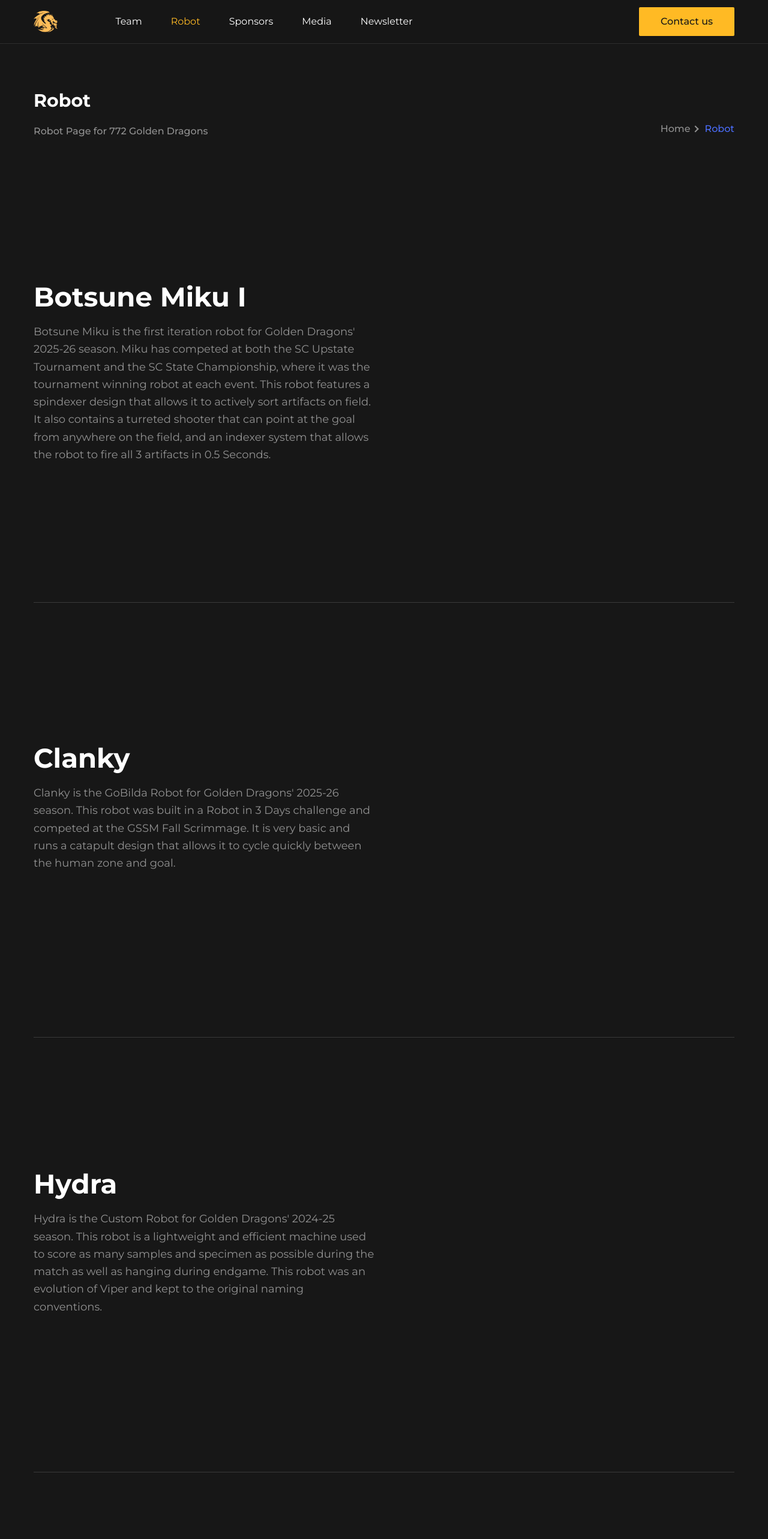
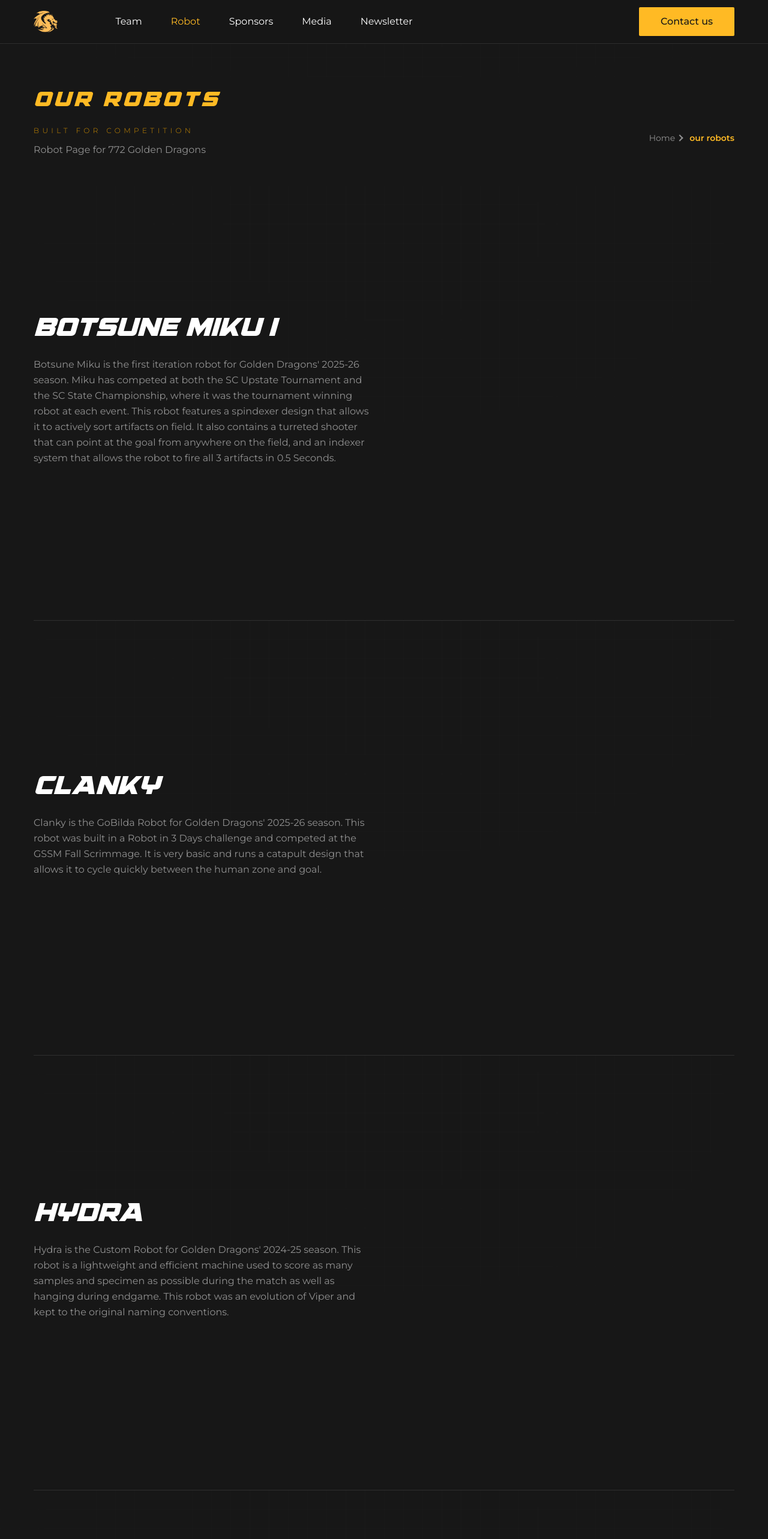
Before and after one commit to GoldenDragons772/ftc772.org, a Next.js app: page /robot in a window 1280 px wide. Shown: the top 2566 px of the page at 60% size. Built offline with nearby package versions, Linux system fonts and the light colour scheme.

Commit message:
Robot Re-Theme

```diff
--- a/src/app/robot/page.tsx
+++ b/src/app/robot/page.tsx
@@ -17,8 +17,11 @@ const AboutPage = () => {
   return (
     <>
       <Breadcrumb
-        pageName="Robot"
+        pageName="our robots"
         description="Robot Page for 772 Golden Dragons"
+        titleClassName="text-yellow text-3xl sm:text-4xl tracking-[0.14em]"
+        subtitle="Built for competition"
+        subtitleClassName="text-xs text-[#CE8D00] tracking-[0.45em]"
       />
       <Botsune1 />
       <Clanky />
--- a/src/components/About/Botsune1.tsx
+++ b/src/components/About/Botsune1.tsx
@@ -18,9 +18,10 @@ const checkIcon = (
 
 const Botsune1 = () => {
     return (
-    <section id="about" className="pt-16 md:pt-20 lg:pt-28">
-        <div className="container">
-            <div className="border-b border-body-color/[.15] pb-16 dark:border-white/[.15] md:pb-20 lg:pb-28">
+    <section id="about" className="relative overflow-hidden bg-[#171717] pt-16 md:pt-20 lg:pt-28">
+        <div className="absolute inset-0 bg-dragon-grid bg-[size:32px_32px] opacity-20 [mask-image:radial-gradient(70%_70%_at_50%_10%,rgba(0,0,0,1),transparent)]" />
+        <div className="container relative z-10">
+            <div className="border-b border-white/10 pb-16 md:pb-20 lg:pb-28">
             <div className="-mx-4 flex flex-wrap-reverse items-center">
                 <div className="w-full px-4 lg:w-1/2">
                             <SectionTitle
--- a/src/components/About/Clanky.tsx
+++ b/src/components/About/Clanky.tsx
@@ -18,9 +18,10 @@ const checkIcon = (
 
 const Clanky = () => {
     return (
-    <section id="about" className="pt-16 md:pt-20 lg:pt-28">
-        <div className="container">
-            <div className="border-b border-body-color/[.15] pb-16 dark:border-white/[.15] md:pb-20 lg:pb-28">
+    <section id="about" className="relative overflow-hidden bg-[#171717] pt-16 md:pt-20 lg:pt-28">
+        <div className="absolute inset-0 bg-dragon-grid bg-[size:32px_32px] opacity-20 [mask-image:radial-gradient(70%_70%_at_50%_10%,rgba(0,0,0,1),transparent)]" />
+        <div className="container relative z-10">
+            <div className="border-b border-white/10 pb-16 md:pb-20 lg:pb-28">
             <div className="-mx-4 flex flex-wrap-reverse items-center">
                 <div className="w-full px-4 lg:w-1/2">
                             <SectionTitle
--- a/src/components/About/GilesCorey.tsx
+++ b/src/components/About/GilesCorey.tsx
@@ -18,8 +18,8 @@ const checkIcon = (
 
 const GilesCorey = () => {
   const List = ({ text }) => (
-    <p className="mb-5 flex items-center text-lg font-medium text-body-color">
-      <span className="mr-4 flex h-[30px] w-[30px] items-center justify-center rounded-md bg-primary bg-opacity-10 text-primary">
+    <p className="mb-5 flex items-center text-base font-normal text-[#919191]">
+      <span className="mr-4 flex h-[30px] w-[30px] items-center justify-center rounded-md bg-yellow/10 text-yellow">
         {checkIcon}
       </span>
       {text}
@@ -27,13 +27,14 @@ const GilesCorey = () => {
   );
 
   return (
-    <section id="about" className="pt-16 md:pt-20 lg:pt-28">
+    <section id="about" className="relative overflow-hidden bg-[#171717] pt-16 md:pt-20 lg:pt-28">
+      <div className="absolute inset-0 bg-dragon-grid bg-[size:32px_32px] opacity-20 [mask-image:radial-gradient(70%_70%_at_50%_10%,rgba(0,0,0,1),transparent)]" />
         <Script
           type="module"
           src="https://ajax.googleapis.com/ajax/libs/model-viewer/3.5.0/model-viewer.min.js"
         />
-      <div className="container">
-        <div className="border-b border-body-color/[.15] pb-16 dark:border-white/[.15] md:pb-20 lg:pb-28">
+      <div className="container relative z-10">
+        <div className="border-b border-white/10 pb-16 md:pb-20 lg:pb-28">
           <div className="-mx-4 flex flex-wrap-reverse items-center">
             <div className="w-full px-4 lg:w-1/2">
               <SectionTitle
--- a/src/components/About/Hydra.tsx
+++ b/src/components/About/Hydra.tsx
@@ -18,9 +18,10 @@ const checkIcon = (
 
 const Hydra = () => {
     return (
-    <section id="about" className="pt-16 md:pt-20 lg:pt-28">
-        <div className="container">
-            <div className="border-b border-body-color/[.15] pb-16 dark:border-white/[.15] md:pb-20 lg:pb-28">
+    <section id="about" className="relative overflow-hidden bg-[#171717] pt-16 md:pt-20 lg:pt-28">
+        <div className="absolute inset-0 bg-dragon-grid bg-[size:32px_32px] opacity-20 [mask-image:radial-gradient(70%_70%_at_50%_10%,rgba(0,0,0,1),transparent)]" />
+        <div className="container relative z-10">
+            <div className="border-b border-white/10 pb-16 md:pb-20 lg:pb-28">
             <div className="-mx-4 flex flex-wrap-reverse items-center">
                 <div className="w-full px-4 lg:w-1/2">
                             <SectionTitle
--- a/src/components/About/Viper.tsx
+++ b/src/components/About/Viper.tsx
@@ -18,9 +18,10 @@ const checkIcon = (
 
 const Viper = () => {
     return (
-    <section id="about" className="pt-16 md:pt-20 lg:pt-28">
-        <div className="container">
-            <div className="border-b border-body-color/[.15] pb-16 dark:border-white/[.15] md:pb-20 lg:pb-28">
+    <section id="about" className="relative overflow-hidden bg-[#171717] pt-16 md:pt-20 lg:pt-28">
+        <div className="absolute inset-0 bg-dragon-grid bg-[size:32px_32px] opacity-20 [mask-image:radial-gradient(70%_70%_at_50%_10%,rgba(0,0,0,1),transparent)]" />
+        <div className="container relative z-10">
+            <div className="border-b border-white/10 pb-16 md:pb-20 lg:pb-28">
             <div className="-mx-4 flex flex-wrap-reverse items-center">
                 <div className="w-full px-4 lg:w-1/2">
                             <SectionTitle
--- a/src/components/Common/Breadcrumb.tsx
+++ b/src/components/Common/Breadcrumb.tsx
@@ -3,21 +3,37 @@ import Link from "next/link";
 const Breadcrumb = ({
   pageName,
   description,
+  titleClassName,
+  subtitle,
+  subtitleClassName,
 }: {
   pageName: string;
   description: string;
+  titleClassName?: string;
+  subtitle?: string;
+  subtitleClassName?: string;
 }) => {
   return (
     <>
-      <section className="relative z-10 overflow-hidden pt-28 lg:pt-[150px]">
+      <section className="relative z-10 overflow-hidden bg-[#171717] pt-28 lg:pt-[150px]">
+        <div className="absolute inset-0 bg-dragon-grid bg-[size:32px_32px] opacity-25 [mask-image:radial-gradient(70%_60%_at_50%_0%,rgba(0,0,0,1),transparent)]" />
         <div className="container">
           <div className="-mx-4 flex flex-wrap items-center">
             <div className="w-full px-4 md:w-8/12 lg:w-7/12">
               <div className="mb-8 max-w-[570px] md:mb-0 lg:mb-12">
-                <h1 className="mb-5 text-2xl font-bold text-black dark:text-white sm:text-3xl">
+                <h1
+                  className={`mb-5 font-display text-3xl lowercase text-white sm:text-4xl ${titleClassName ?? ""}`}
+                >
                   {pageName}
                 </h1>
-                <p className="text-base font-medium leading-relaxed text-body-color">
+                {subtitle ? (
+                  <div
+                    className={`mb-3 text-base font-light uppercase tracking-[0.3em] text-[#919191] ${subtitleClassName ?? ""}`}
+                  >
+                    {subtitle}
+                  </div>
+                ) : null}
+                <p className="text-sm font-normal leading-relaxed text-[#919191] md:text-base">
                   {description}
                 </p>
               </div>
@@ -28,13 +44,13 @@ const Breadcrumb = ({
                   <li className="flex items-center">
                     <Link
                       href="/"
-                      className="pr-1 text-base font-medium text-body-color hover:text-primary"
+                      className="pr-1 text-sm font-normal text-[#919191] hover:text-yellow"
                     >
                       Home
                     </Link>
-                    <span className="mr-3 block h-2 w-2 rotate-45 border-r-2 border-t-2 border-body-color"></span>
+                    <span className="mr-3 block h-2 w-2 rotate-45 border-r-2 border-t-2 border-[#919191]"></span>
                   </li>
-                  <li className="text-base font-medium text-primary">
+                  <li className="text-sm font-semibold text-yellow">
                     {pageName}
                   </li>
                 </ul>
--- a/src/components/Common/SectionTitle.tsx
+++ b/src/components/Common/SectionTitle.tsx
@@ -17,10 +17,10 @@ const SectionTitle = ({
         className={`w-full ${center ? "mx-auto text-center" : ""}`}
         style={{ maxWidth: width, marginBottom: mb }}
       >
-        <h2 className="mb-4 text-3xl font-bold !leading-tight text-black dark:text-white sm:text-4xl md:text-[45px]">
+        <h2 className="mb-4 font-display text-3xl lowercase !leading-tight text-white sm:text-4xl md:text-[45px]">
           {title}
         </h2>
-        <p className="text-base !leading-relaxed text-body-color md:text-lg">
+        <p className="text-sm font-normal !leading-relaxed text-[#919191] md:text-base">
           {paragraph}
         </p>
       </div>
```
